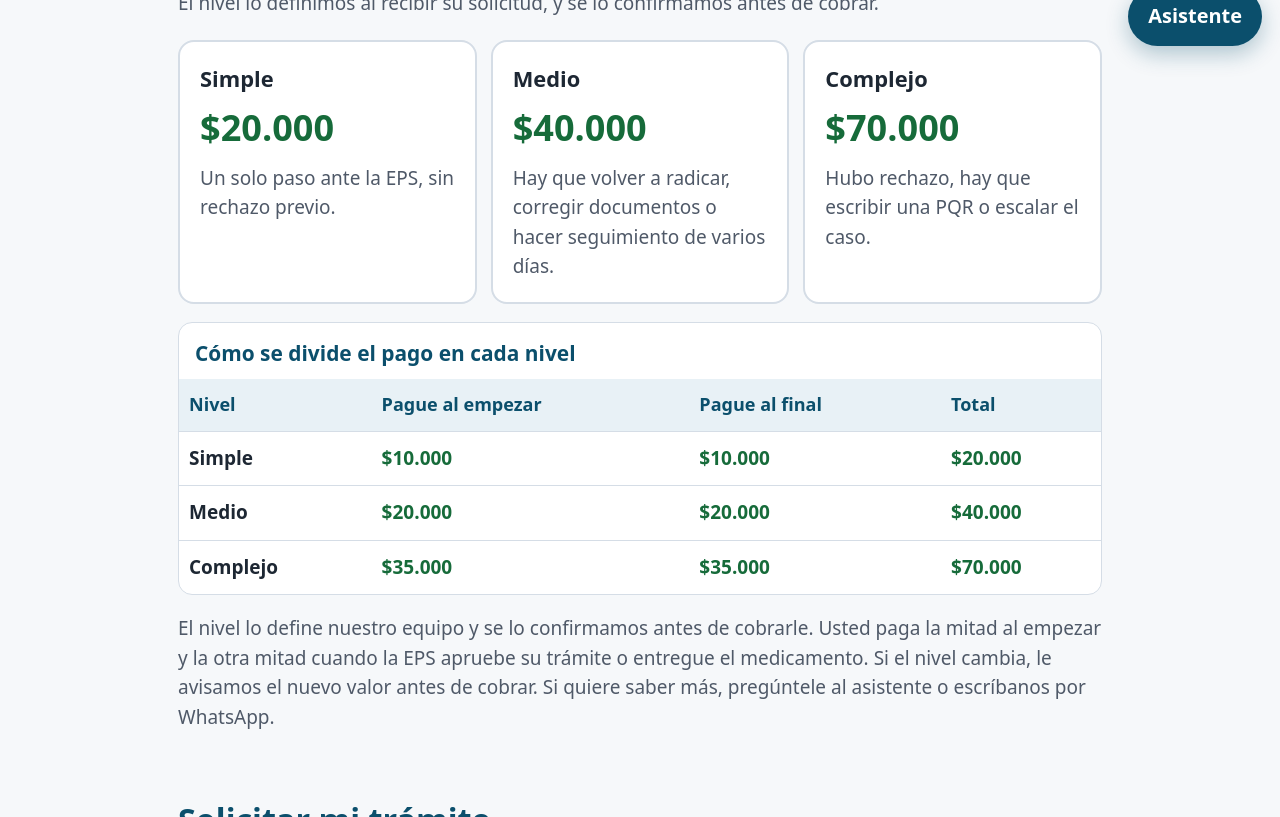
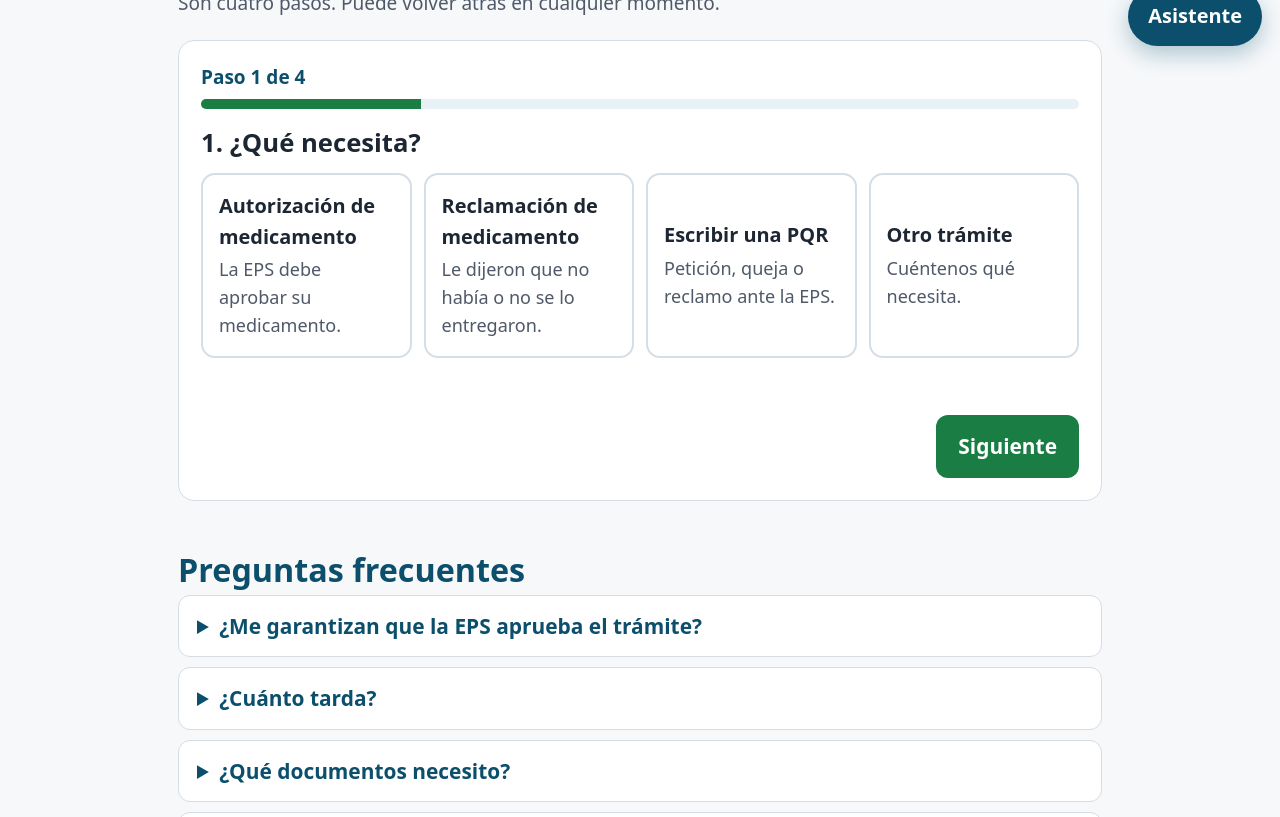
Before and after one commit to TomatoPuntoZip/sansautorizacion, a plain HTML site: page wwwroot/index.html in a window 1280 px wide. Shown: the part 736-1553 px from the top of the page. Drawn offline with Linux system fonts and the light colour scheme.

Commit message:
Precio por caso y quita de los montos fijos por nivel
- Se eliminan los montos fijos por nivel, su tabla y sus endpoints.
- Cada caso tiene su precio, escrito por la gestora en el panel (mínimo 15.000, máximo 10.000.000).
- El nivel queda solo como clasificación.
- README y manual actualizados.

Co-Authored-By: Claude Haiku 5.5 <noreply@anthropic.com>

```diff
--- a/wwwroot/index.html
+++ b/wwwroot/index.html
@@ -72,24 +72,7 @@
     .tarjeta p { margin: 0; color: var(--gris); font-size: 1rem; }
 
     section { padding: 40px 0 8px; }
-    .niveles { display: grid; grid-template-columns: repeat(auto-fit, minmax(230px, 1fr)); gap: 14px; }
-    .nivel { background: var(--blanco); border: 2px solid var(--borde); border-radius: 16px; padding: 20px; }
-    .nivel .nombre { font-weight: 800; font-size: 1.15rem; }
-    .nivel .precio { font-size: 1.9rem; font-weight: 800; color: var(--verde-oscuro); margin: 4px 0 8px; }
-    .nivel p { margin: 0; color: var(--gris); }
     .nota { color: var(--gris); font-size: 1rem; }
-    .tabla-precios { margin-top: 18px; background: var(--blanco); border: 1px solid var(--borde); border-radius: 14px; overflow-x: auto; }
-    .tabla-precios table { width: 100%; border-collapse: collapse; }
-    .tabla-precios caption { caption-side: top; text-align: left; padding: 14px 16px 10px; font-weight: 800; font-size: 1.1rem; color: var(--azul); }
-    .tabla-precios th, .tabla-precios td { padding: 12px 10px; text-align: left; vertical-align: top; border-top: 1px solid var(--borde); }
-    .tabla-precios thead th { background: var(--azul-claro); color: var(--azul); font-weight: 700; font-size: 0.95rem; border-top: 0; }
-    .tabla-precios tbody th { font-weight: 800; color: var(--texto); }
-    .tabla-precios td { font-weight: 800; color: var(--verde-oscuro); white-space: nowrap; }
-    @media (max-width: 600px) { .tabla-precios th, .tabla-precios td { padding: 10px 6px; } }
-    @media (max-width: 360px) {
-      .tabla-precios th, .tabla-precios td { padding: 8px 4px; font-size: 0.9rem; }
-      .tabla-precios td { white-space: normal; }
-    }
 
     /* ----- Formulario por pasos ----- */
     .asistente-formulario { background: var(--blanco); border: 1px solid var(--borde); border-radius: 16px; padding: 22px; }
@@ -195,7 +178,6 @@
       <img class="logo" src="img/logo.svg" alt="SansAutorization" width="220" height="32">
       <nav class="menu" aria-label="Principal">
         <a href="seguimiento.html">Ver mi caso</a>
-        <a href="#precios">Precios</a>
       </nav>
     </div>
     <p class="lema">Gestionamos sus trámites ante la EPS en Neiva</p>
@@ -204,7 +186,6 @@
       <p>Autorizaciones y reclamaciones de medicamentos, para que usted no tenga que perder días enteros. Atendemos en Neiva, Huila.</p>
       <div class="botones">
         <a class="btn" href="#solicitar">Solicitar mi trámite</a>
-        <a class="btn btn-claro" href="#precios">Ver precios</a>
       </div>
     </div>
   </div>
@@ -238,42 +219,6 @@
   </div>
 
   <div class="contenedor">
-    <section id="precios" aria-labelledby="titulo-precios">
-      <h2 id="titulo-precios">Precios</h2>
-      <p class="subtitulo">El nivel lo definimos al recibir su solicitud, y se lo confirmamos antes de cobrar.</p>
-      <div class="niveles">
-        <div class="nivel">
-          <div class="nombre">Simple</div>
-          <div class="precio">$20.000</div>
-          <p>Un solo paso ante la EPS, sin rechazo previo.</p>
-        </div>
-        <div class="nivel">
-          <div class="nombre">Medio</div>
-          <div class="precio">$40.000</div>
-          <p>Hay que volver a radicar, corregir documentos o hacer seguimiento de varios días.</p>
-        </div>
-        <div class="nivel">
-          <div class="nombre">Complejo</div>
-          <div class="precio">$70.000</div>
-          <p>Hubo rechazo, hay que escribir una PQR o escalar el caso.</p>
-        </div>
-      </div>
-      <div class="tabla-precios">
-        <table>
-          <caption>Cómo se divide el pago en cada nivel</caption>
-          <thead>
-            <tr><th scope="col">Nivel</th><th scope="col">Pague al empezar</th><th scope="col">Pague al final</th><th scope="col">Total</th></tr>
-          </thead>
-          <tbody>
-            <tr><th scope="row">Simple</th><td>$10.000</td><td>$10.000</td><td>$20.000</td></tr>
-            <tr><th scope="row">Medio</th><td>$20.000</td><td>$20.000</td><td>$40.000</td></tr>
-            <tr><th scope="row">Complejo</th><td>$35.000</td><td>$35.000</td><td>$70.000</td></tr>
-          </tbody>
-        </table>
-      </div>
-      <p class="nota">El nivel lo define nuestro equipo y se lo confirmamos antes de cobrarle. Usted paga la mitad al empezar y la otra mitad cuando la EPS apruebe su trámite o entregue el medicamento. Si el nivel cambia, le avisamos el nuevo valor antes de cobrar. Si quiere saber más, pregúntele al asistente o escríbanos por WhatsApp.</p>
-    </section>
-
     <section id="solicitar" aria-labelledby="titulo-solicitud">
       <h2 id="titulo-solicitud" tabindex="-1">Solicitar mi trámite</h2>
       <p class="subtitulo">Son cuatro pasos. Puede volver atrás en cualquier momento.</p>
@@ -960,7 +905,7 @@
 
   // ===== ASISTENTE VIRTUAL (reglas, sin IA) =====
   const respuestas = {
-    precio: "Los precios son:\n• Simple: $20.000 (un solo paso ante la EPS).\n• Medio: $40.000 (hay que volver a radicar o hacer seguimiento).\n• Complejo: $70.000 (hubo rechazo o hay que escribir una PQR).\nEl nivel lo confirmamos antes de cobrar.",
+    precio: "El valor depende de la complejidad del trámite: un solo paso ante la EPS, varios pasos de seguimiento, o un caso con rechazo o PQR. Lo definimos al recibir su solicitud y se lo confirmamos antes de cobrar. Para saber el valor de su caso, escríbanos por WhatsApp.",
     pago: "Para empezar se paga la mitad del valor. El resto se paga cuando la EPS apruebe su trámite o entregue el medicamento. Puede pagar por Nequi, Daviplata o Bancolombia al número 3202692965, a nombre de Santiago Cardoso Padilla. Pague solo a esa cuenta.",
     documentos: "Para empezar necesitamos:\n• Su documento de identidad.\n• El carné o certificado de afiliación a la EPS.\n• La fórmula médica vigente.\n• Si existe, el mensaje o la negativa de la EPS.",
     como: "1. Nos escribe o llena el formulario.\n2. Le decimos el nivel y el precio.\n3. Paga la mitad para empezar.\n4. Radicamos y hacemos el seguimiento.\n5. Paga el resto cuando la EPS apruebe su trámite o entregue el medicamento.\nPuede ver el avance con su código en la página Ver mi caso.",
```
Also changed, not shown: wwwroot/panel/index.html (+19 -3 lines), 2 other files.
